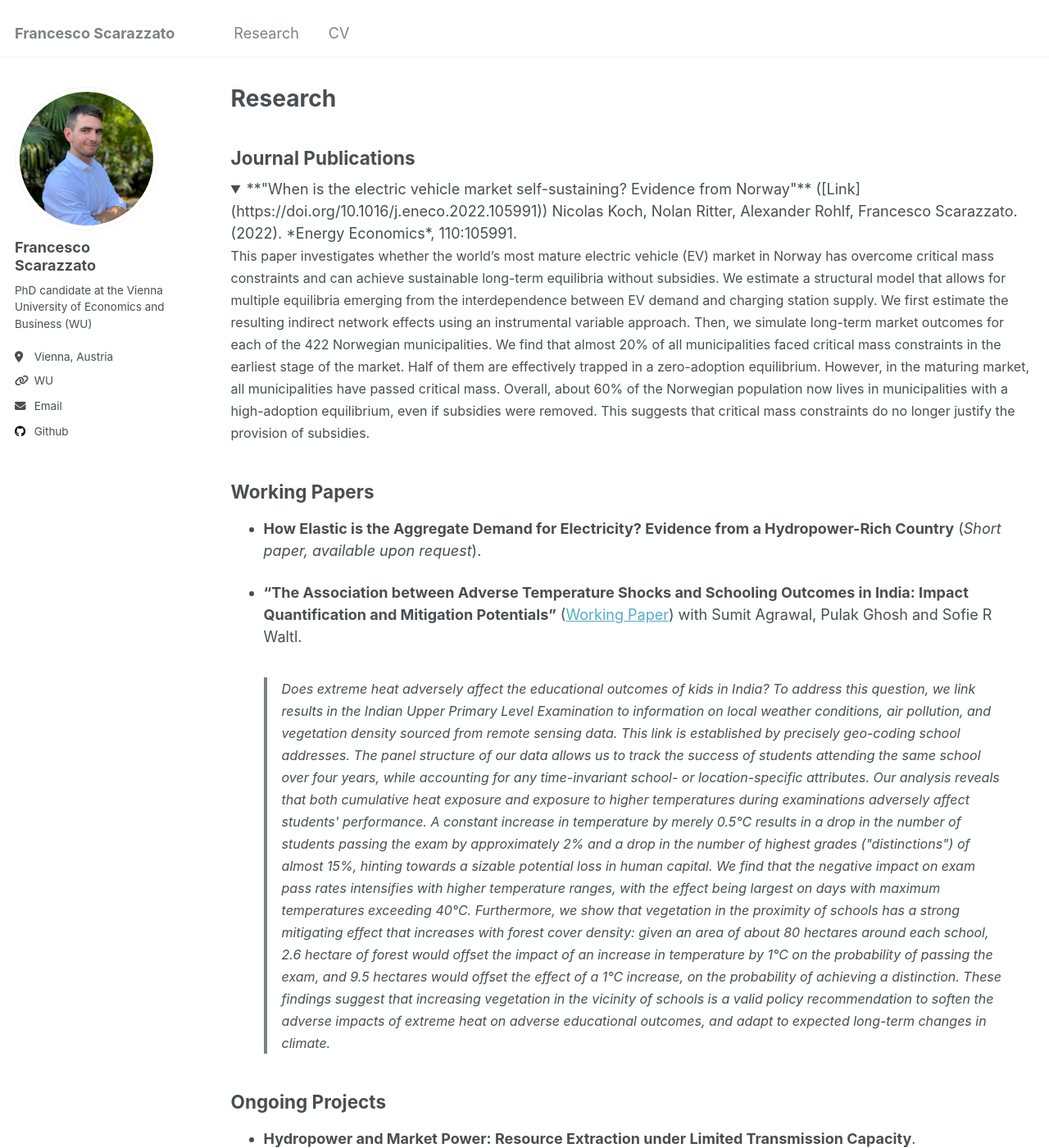
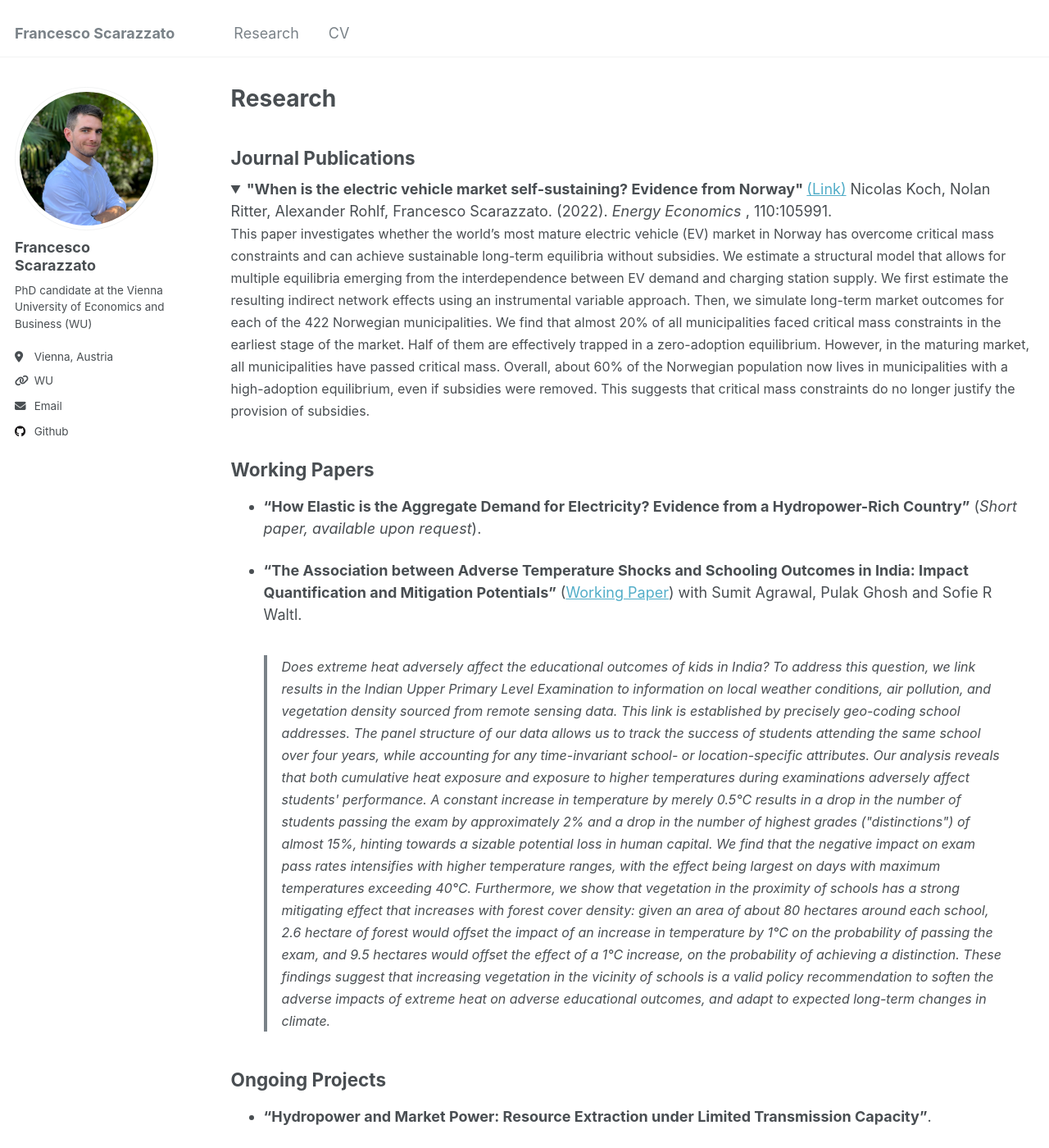
Before and after one commit to fscarazzato/fscarazzato.github.io, a Jekyll site: the page built from _pages/research.md, in a window 1280 px wide and 1400 px high. Shown: the whole window at 82% size. Built offline with Jekyll 4.4.1, drawn with Linux system fonts in a browser that asks for light colours.

Commit message:
dropdown attempt 6

```diff
--- a/_pages/research.md
+++ b/_pages/research.md
@@ -21,8 +21,9 @@ Journal Publications
 
 <details open>
 
-<summary> **"When is the electric vehicle market self-sustaining? Evidence from Norway"** ([Link](https://doi.org/10.1016/j.eneco.2022.105991))
-Nicolas Koch, Nolan Ritter, Alexander Rohlf, Francesco Scarazzato. (2022). *Energy Economics*, 110:105991. </summary>
+<summary> <b> "When is the electric vehicle market self-sustaining? Evidence from Norway" </b>
+<a href="https://doi.org/10.1016/j.eneco.2022.105991">(Link)</a>
+Nicolas Koch, Nolan Ritter, Alexander Rohlf, Francesco Scarazzato. (2022). <i> Energy Economics </i>, 110:105991. </summary>
 
 <font size="3"> This paper investigates whether the world’s most mature electric vehicle (EV) market in Norway has overcome critical mass constraints and can achieve sustainable long-term equilibria without subsidies. We estimate a structural model that allows for multiple equilibria emerging from the interdependence between EV demand and charging station supply. We first estimate the resulting indirect network effects using an instrumental variable approach. Then, we simulate long-term market outcomes for each of the 422 Norwegian municipalities. We find that almost 20% of all municipalities faced critical mass constraints in the earliest stage of the market. Half of them are effectively trapped in a zero-adoption equilibrium. However, in the maturing market, all municipalities have passed critical mass. Overall, about 60% of the Norwegian population now lives in municipalities with a high-adoption equilibrium, even if subsidies were removed. This suggests that critical mass constraints do no longer justify the provision of subsidies. </font>
 
@@ -31,7 +32,7 @@ Nicolas Koch, Nolan Ritter, Alexander Rohlf, Francesco Scarazzato. (2022). *Ener
 Working Papers
 ------
 
-- **How Elastic is the Aggregate Demand for Electricity? Evidence from a Hydropower-Rich Country** (*Short paper, available upon request*).
+- **"How Elastic is the Aggregate Demand for Electricity? Evidence from a Hydropower-Rich Country"** (*Short paper, available upon request*).
 
 - **"The Association between Adverse Temperature Shocks and Schooling Outcomes in India: Impact Quantification and Mitigation Potentials"** ([Working Paper](https://sofiewaltl.com/wp-content/uploads/2024/09/india.pdf))
 with Sumit Agrawal, Pulak Ghosh and Sofie R Waltl.
@@ -46,4 +47,4 @@ Ongoing Projects
 ------
 
 
-- **Hydropower and Market Power: Resource Extraction under Limited Transmission Capacity**.
+- **"Hydropower and Market Power: Resource Extraction under Limited Transmission Capacity"**.
```
